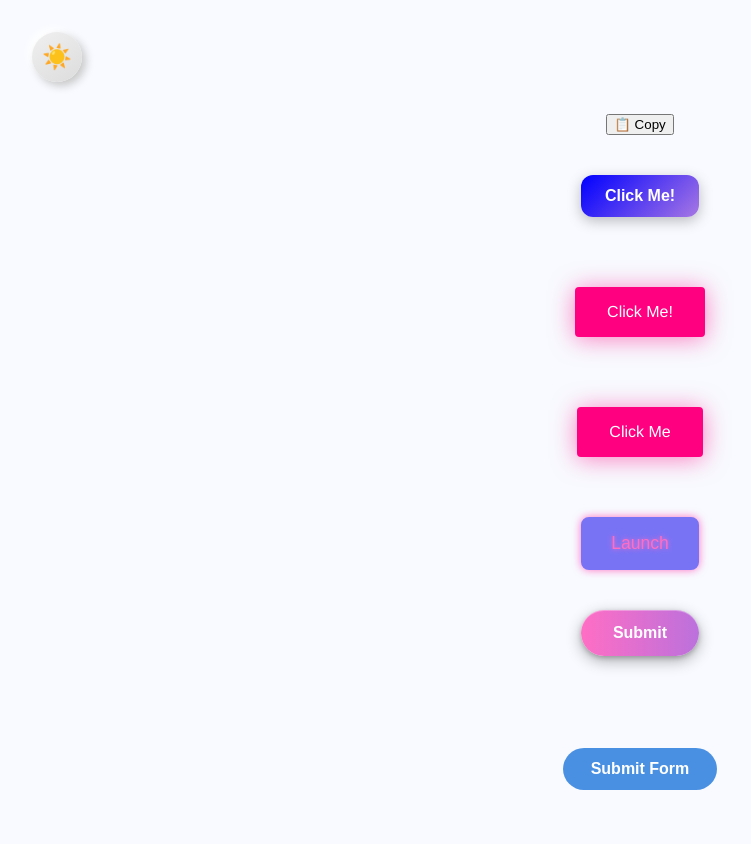
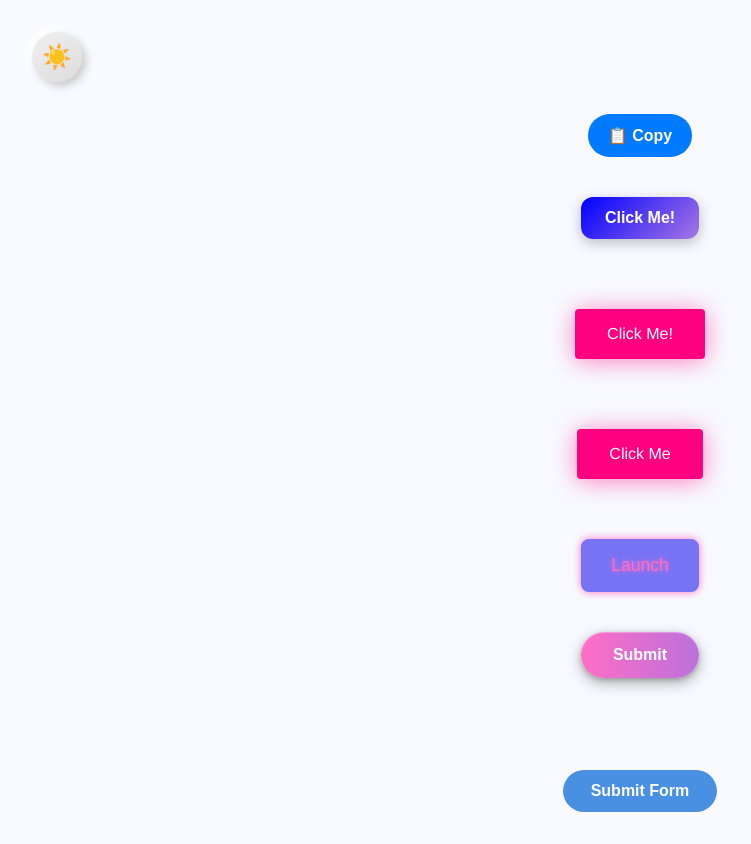
Before and after one commit to barrett38/Button-Gallery, a React (Create React App) app: page / in a window 1280 px wide. Shown: the whole page, without its empty margins (0-751 px from the left). Before the commit the page ends 822 px from the top, so only its background shows below. Built offline with nearby package versions, Linux system fonts and the light colour scheme.

Commit message:
Working on CSS

```diff
--- a/src/components/CopyToClipboardButton/CopyToClipboardButton.css
+++ b/src/components/CopyToClipboardButton/CopyToClipboardButton.css
@@ -0,0 +1,28 @@
+.copy-btn {
+  padding: 12px 20px;
+  font-size: 1rem;
+  border: none;
+  border-radius: 30px;
+  background-color: #007bff;
+  color: white;
+  font-weight: bold;
+  cursor: pointer;
+  transition: all 0.3s ease;
+  display: inline-flex;
+  align-items: center;
+  justify-content: center;
+  gap: 8px;
+}
+
+.copy-btn:hover {
+  background-color: #0056b3;
+}
+
+.copy-btn.copied {
+  background-color: #28a745;
+}
+
+.copy-btn:disabled {
+  background-color: #ccc;
+  cursor: not-allowed;
+}
```
